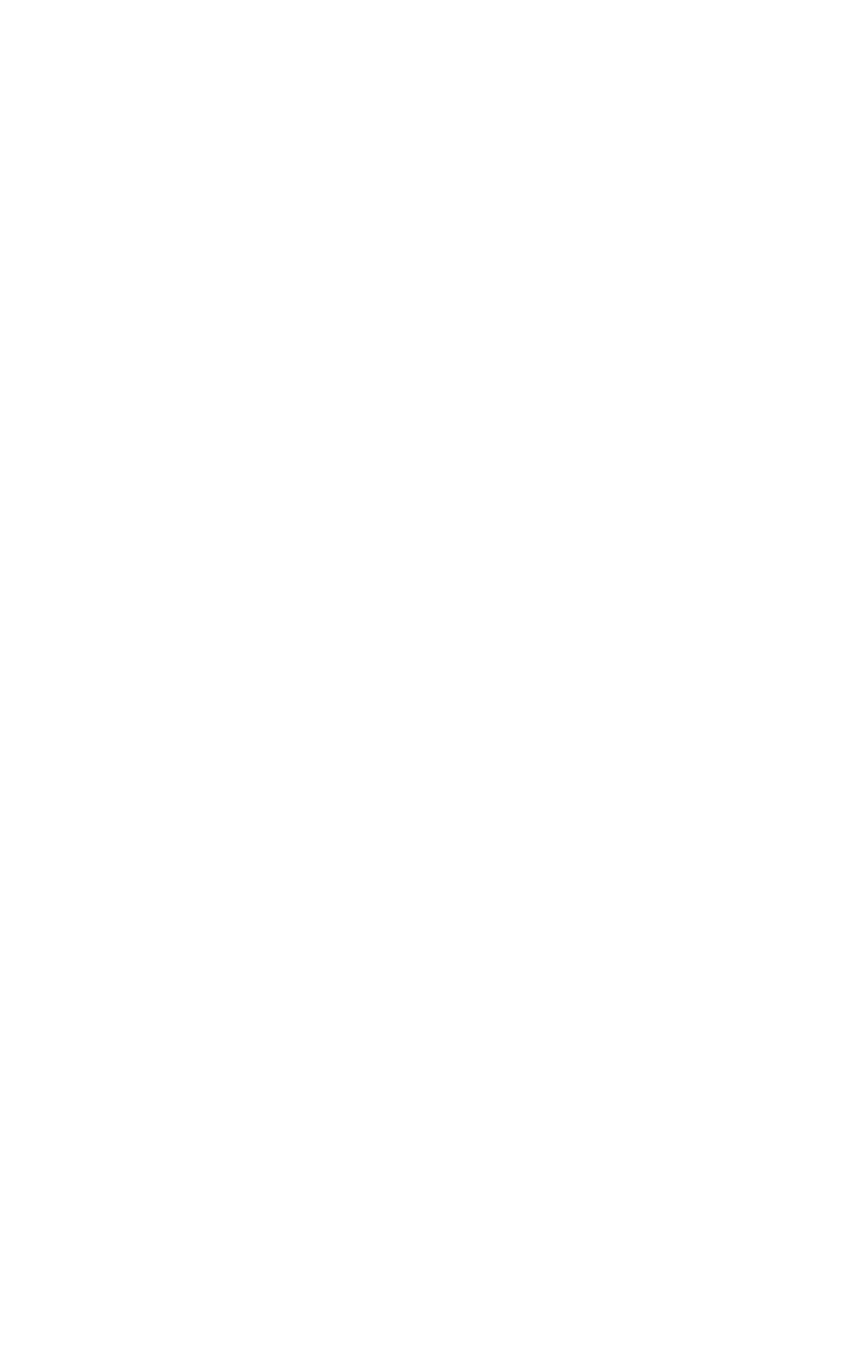
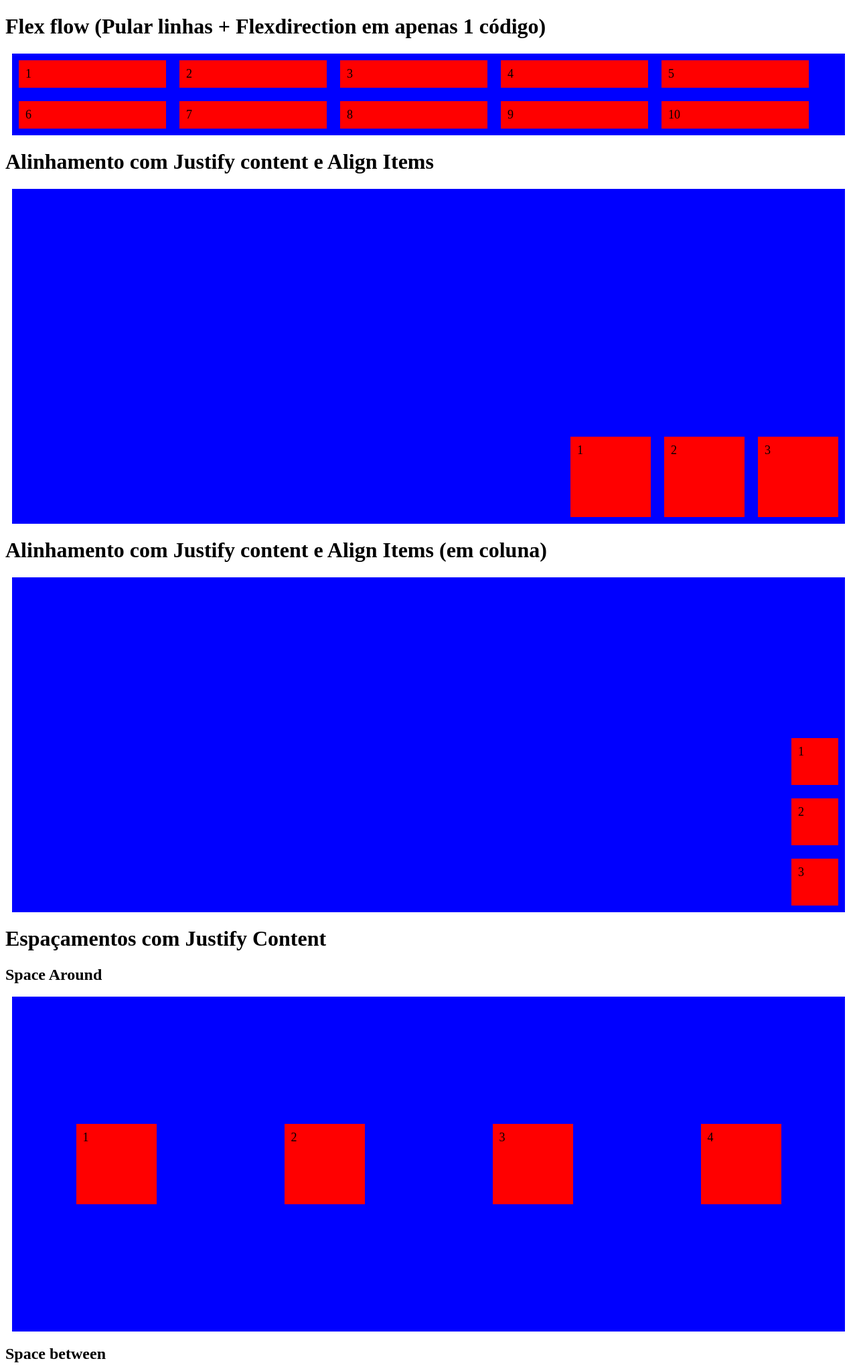
Before and after one commit to Wigor-SG/Aulas, a plain HTML site: page Flexbox/assets/alinhamentos.html in a window 1280 px wide. Shown: the top 2038 px of the page at 67% size. Before the commit the page ends 800 px from the top, so only its background shows below. Drawn offline with Linux system fonts and the light colour scheme.

Commit message:
Finalizando introdução e alinhamentos pt1

```diff
--- a/Flexbox/assets/alinhamentos.html
+++ b/Flexbox/assets/alinhamentos.html
@@ -7,5 +7,70 @@
 </head>
 <body>
 
+    <h1>Flex flow (Pular linhas + Flexdirection em apenas 1 código)</h1>
+    <div id="geral1">
+
+        <div class="div1">1</div>
+        <div class="div1">2</div>
+        <div class="div1">3</div>
+        <div class="div1">4</div>
+        <div class="div1">5</div>
+        <div class="div1">6</div>
+        <div class="div1">7</div>
+        <div class="div1">8</div>
+        <div class="div1">9</div>
+        <div class="div1">10</div>
+
+    </div>
+
+    <h1>Alinhamento com Justify content e Align Items</h1>
+    <div id="geral2">
+
+        <div class="div2">1</div>
+        <div class="div2">2</div>
+        <div class="div2">3</div>
+
+    </div>
+
+    <h1>Alinhamento com Justify content e Align Items (em coluna)</h1>
+    <div id="geral3">
+
+        <div class="div3">1</div>
+        <div class="div3">2</div>
+        <div class="div3">3</div>
+
+    </div>
+
+    <h1>Espaçamentos com Justify Content</h1>
+    <h2>Space Around</h2>
+    <div id="geral4">
+
+        <div class="div4">1</div>
+        <div class="div4">2</div>
+        <div class="div4">3</div>
+        <div class="div4">4</div>
+
+    </div>
+
+    <h2>Space between</h2>
+    <div id="geral5">
+
+        <div class="div5">1</div>
+        <div class="div5">2</div>
+        <div class="div5">3</div>
+        <div class="div5">4</div>
+
+    </div>
+
+    <h2>Space Evenly</h2>
+    <div id="geral6">
+
+        <div class="div6">1</div>
+        <div class="div6">2</div>
+        <div class="div6">3</div>
+        <div class="div6">4</div>
+
+    </div>
+
 </body>
 </html>
--- a/Flexbox/style/alinhamentos.css
+++ b/Flexbox/style/alinhamentos.css
@@ -0,0 +1,130 @@
+#geral1 {
+
+    display: flex;
+    flex-flow:row wrap;
+    background-color: blue;
+    margin: 10px;
+
+}
+
+.div1 {
+
+    width: 200px;
+    background-color: red;
+    margin: 10px;
+    padding: 10px;
+    font-size: 18px;
+
+}
+
+#geral2 {
+
+    display: flex;
+    flex-direction: row;
+    background-color: blue;
+    margin: 10px;
+    justify-content: flex-end;
+    align-items: flex-end;
+    height: 500px;
+
+}
+
+.div2 {
+
+    width: 100px;
+    height: 100px;
+    background-color: red;
+    margin: 10px;
+    padding: 10px;
+    font-size: 18px;
+
+}
+
+#geral3 {
+
+    display: flex;
+    flex-direction: column;
+    background-color: blue;
+    margin: 10px;
+    justify-content: flex-end;
+    align-items:flex-end;
+    height: 500px;
+
+}
+
+.div3 {
+
+    width: 50px;
+    height: 50px;
+    background-color: red;
+    margin: 10px;
+    padding: 10px;
+    font-size: 18px;
+
+}
+
+#geral4 {
+
+    display: flex;
+    background-color: blue;
+    margin: 10px;
+    justify-content: space-around;
+    align-items: center;
+    height: 500px;
+
+}
+
+.div4 {
+
+    width: 100px;
+    height: 100px;
+    background-color: red;
+    margin: 10px;
+    padding: 10px;
+    font-size: 18px;
+
+}
+
+#geral5 {
+
+    display: flex;
+    background-color: blue;
+    margin: 10px;
+    justify-content: space-between;
+    align-items: center;
+    height: 500px;
+
+}
+
+.div5 {
+
+    width: 100px;
+    height: 100px;
+    background-color: red;
+    margin: 10px;
+    padding: 10px;
+    font-size: 18px;
+
+}
+
+#geral6 {
+
+    display: flex;
+    background-color: blue;
+    margin: 10px;
+    justify-content: space-evenly;
+    align-items: center;
+    height: 500px;
+
+}
+
+.div6 {
+
+    width: 100px;
+    height: 100px;
+    background-color: red;
+    margin: 10px;
+    padding: 10px;
+    font-size: 18px;
+
+}
```
Also changed, not shown: Flexbox/assets/introdução.html (renamed from Flexbox/assets/aula.html, +1 -1 lines), index.html (deleted, +0 -14 lines), Flexbox/style/introdução.css (renamed from Flexbox/style/aula.css), index.css (deleted), 1 other file.
